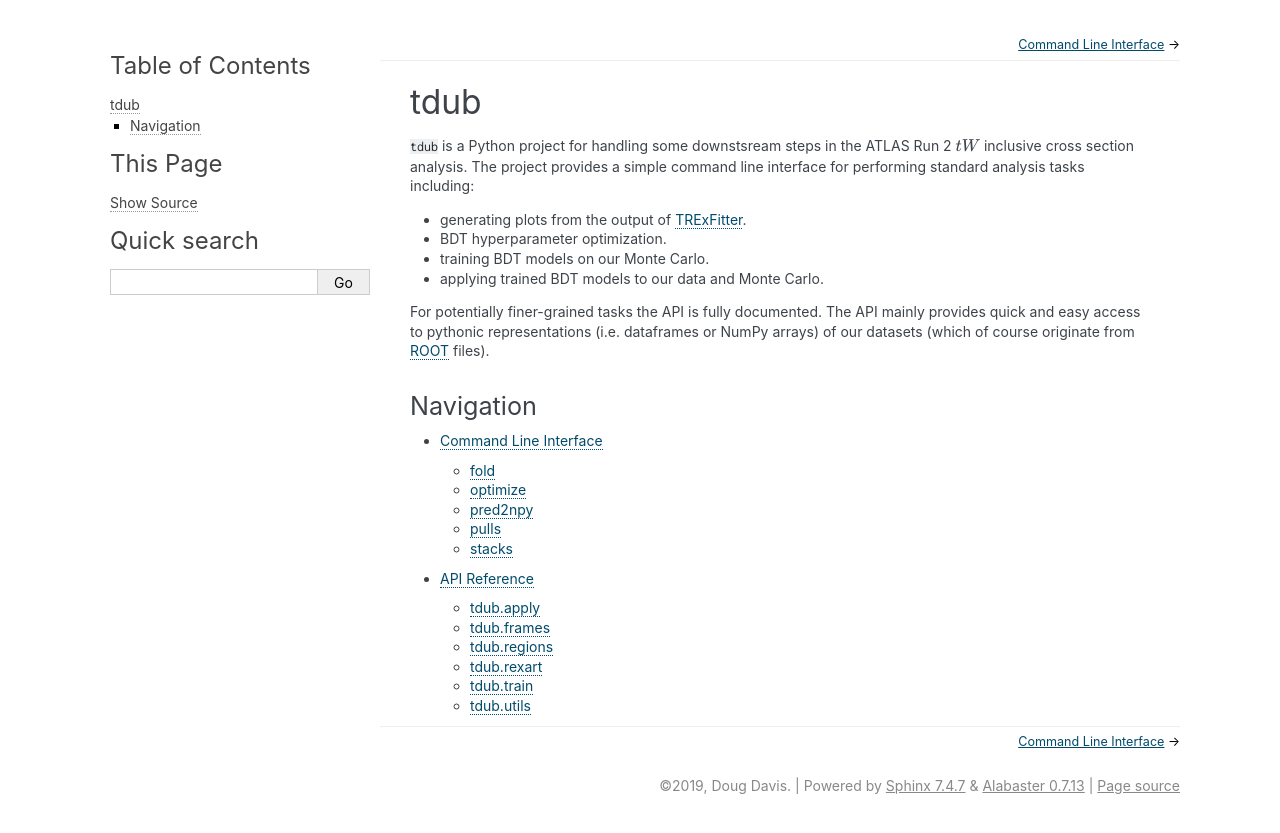
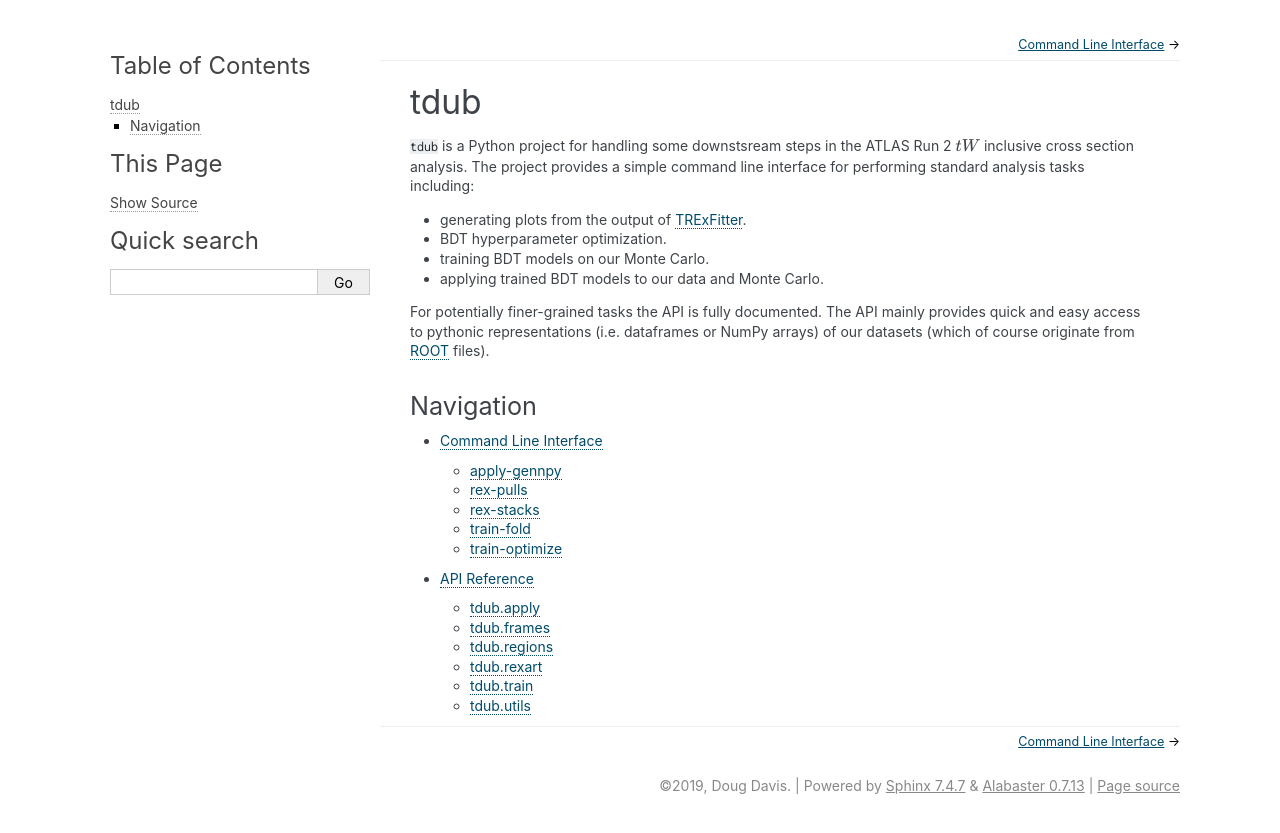
Before and after one commit to douglasdavis/tdub, a Sphinx documentation site: the page built from docs/index.rst, in a window 1280 px wide. Shown: the top 833 px of the page. Built offline with Sphinx 7.4.7, drawn with Linux system fonts in a browser that asks for light colours.

Commit message:
renaming cli

```diff
--- a/docs/cli.rst
+++ b/docs/cli.rst
@@ -5,37 +5,37 @@ Top level CLI:
 
 .. command-output:: tdub --help
 
-fold
-^^^^
+apply-gennpy
+^^^^^^^^^^^^
 
-Run a :math:`k`-fold cross validation training
+Apply BDT folded training models to file(s), save model response to .npy file(s)
 
-.. command-output:: tdub fold --help
+.. command-output:: tdub apply-gennpy --help
 
-optimize
-^^^^^^^^
-
-Run a round of hyperparameter optimiziation using Gaussian Processes
-
-.. command-output:: tdub optimize --help
-
-pred2npy
-^^^^^^^^
-
-Save sample BDT predictions to .npy file(s)
-
-.. command-output:: tdub pred2npy --help
-
-pulls
-^^^^^
+rex-pulls
+^^^^^^^^^
 
 Generate matplotlib pull plots using TRExFitter output
 
 .. command-output:: tdub rex-pulls --help
 
-stacks
-^^^^^^
+rex-stacks
+^^^^^^^^^^
 
 Generate matplotlib stacked histogram plots using TRExFitter output
 
 .. command-output:: tdub rex-stacks --help
+
+train-fold
+^^^^^^^^^^
+
+Run a :math:`k`-fold cross validation training
+
+.. command-output:: tdub train-fold --help
+
+train-optimize
+^^^^^^^^^^^^^^
+
+Run a round of hyperparameter optimiziation using Gaussian Processes
+
+.. command-output:: tdub train-optimize --help
```
Also changed, not shown: 1 other file.
